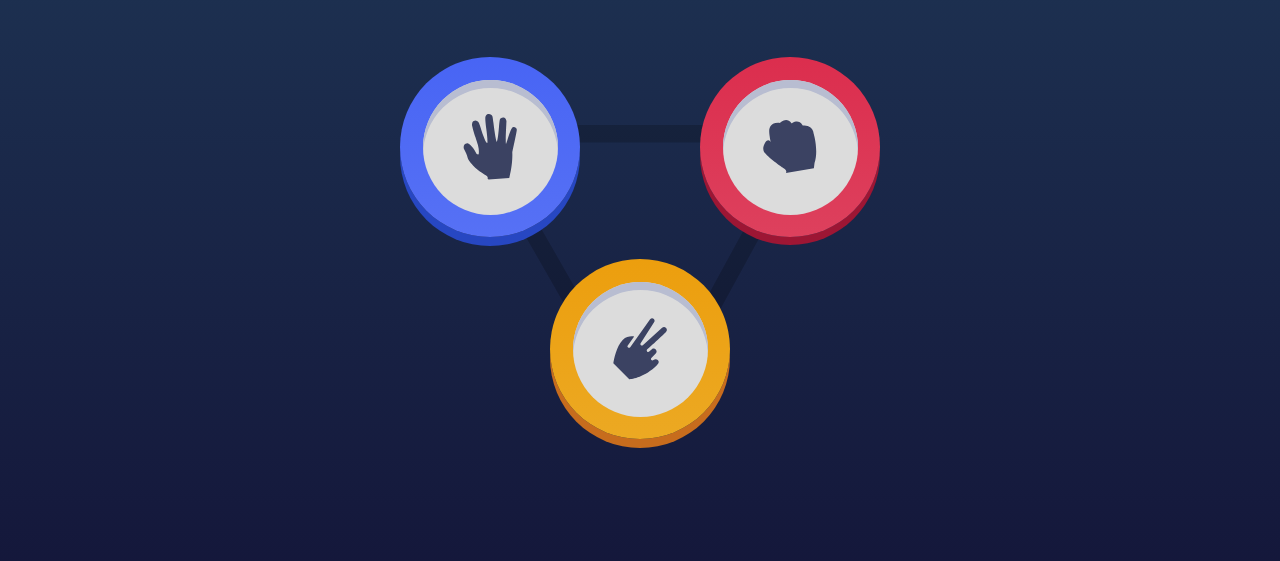
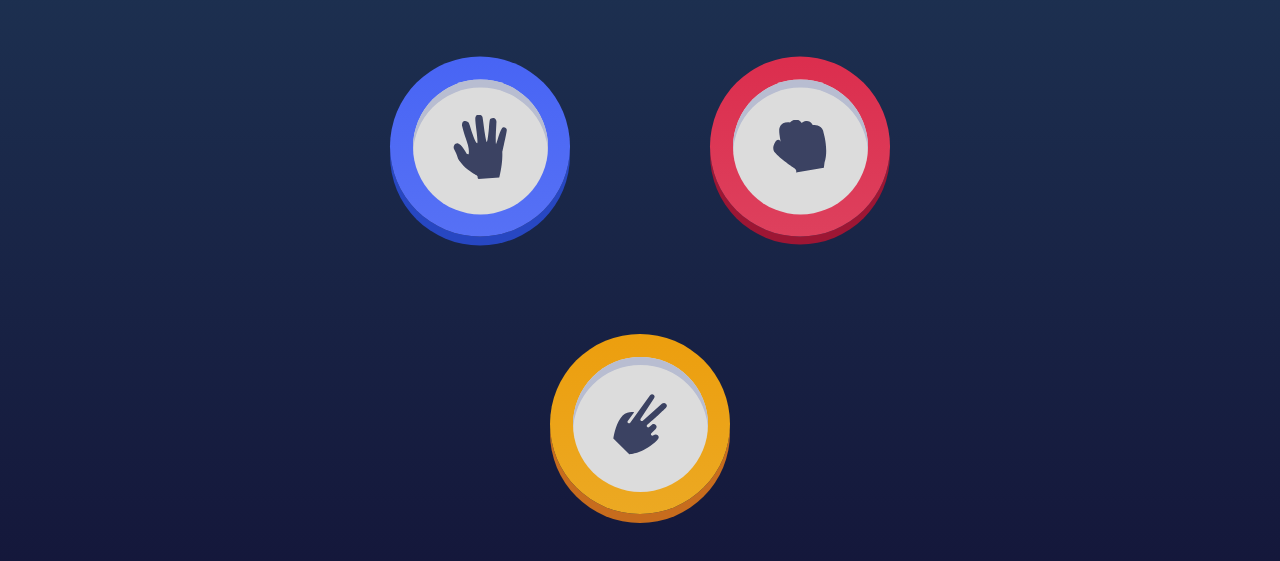
Before and after one commit to ydexmier/chifoumi, a website built with Parcel: page index.html in a window 1280 px wide. Shown: the part 187-748 px from the top of the page. Built offline with nearby package versions, Linux system fonts and the light colour scheme; a web font is replaced by a local one.

Commit message:
improve css

```diff
--- a/index.html
+++ b/index.html
@@ -48,33 +48,28 @@
                 <div class="number">12</div>
             </div>
         </div>
-        <div class="step-1">
-            <div class="bg-triangle"><img src="./assets/img/bg-triangle.svg" /></div>
-            <div class="first-line">
-                <div class="action paper">
-                    <div class="action-border">
-                        <div class="action-content">
+        <div id="stepContainer" class="step-1">
+            <div id="paper" class="bubble paper">
+                    <div class="bubble-border">
+                        <div class="bubble-content">
                             <img src="./assets/img/icon-paper.svg" />
                         </div>
                     </div>
                 </div>
-                <div class="action rock">
-                    <div class="action-border">
-                        <div class="action-content">
+                <div id="rock" class="bubble rock">
+                    <div class="bubble-border">
+                        <div class="bubble-content">
                             <img src="./assets/img/icon-rock.svg" />
                         </div>
                     </div>
                 </div>
-            </div>
-            <div class="second-line">
-                <div class="action scissors">
-                    <div class="action-border">
-                        <div class="action-content">
+                <div id="scissors" class="bubble scissors">
+                    <div class="bubble-border">
+                        <div class="bubble-content">
                             <img src="./assets/img/icon-scissors.svg" />
                         </div>
                     </div>
                 </div>
-            </div>
         </div>
     </div>
 
--- a/src/index.ts
+++ b/src/index.ts
@@ -1 +1,8 @@
 // here you put all the js you want.
+
+['paper','scissors', 'rock'].forEach(element => {
+    document.getElementById(element).addEventListener('click', () => {
+        document.getElementById(element).classList.add('selected');
+        document.getElementById('stepContainer').classList.add('end-step1');
+    });
+});
--- /dev/null
+++ b/src/scss/_bubble.scss
@@ -0,0 +1,51 @@
+.bubble {
+    position: absolute;
+    -webkit-tap-highlight-color: transparent;
+    width:$sm-bubble-size + px;
+    height: $sm-bubble-size + px;
+    transition: transform 0.3s;
+    cursor: pointer;
+    img {
+      margin: auto;
+      width: 40%;
+    }
+
+    .bubble-border {
+      width: 100%;
+      height:100%;
+      border-radius: 50%;
+    }
+    .bubble-content {
+      position: absolute;
+      display: flex;
+      justify-content: center;
+      margin-top: 12.5%;
+      margin-left: 12.5%;
+      width: 75%;
+      height: 75%;
+      border-radius: 50%;
+      background-color: #DCDCDC;
+      box-shadow: inset 0 8px #B8BDD1;
+
+    }
+    &.paper {
+      .bubble-border {
+        background:  $paper;
+        box-shadow: 0 9px #2747C2;
+      }
+    }
+
+    &.rock {
+      .bubble-border {
+        background:  $rock;
+        box-shadow: 0 8px #9D1634;
+      }
+    }
+
+    &.scissors {
+      .bubble-border {
+        box-shadow: 0 9px #C76C1D;
+        background:  $scissors;
+      }
+    }
+  }
--- /dev/null
+++ b/src/scss/_variables.scss
@@ -0,0 +1,33 @@
+$text-color: hsl(229, 25%, 31%);
+$score-color: hsl(229, 64%, 46%);
+$header-outlined: hsl(217, 16%, 45%);
+$cyan: linear-gradient(hsl(189, 59%, 53%), hsl(189, 58%, 57%));
+$scissors: linear-gradient(hsl(39, 89%, 49%), hsl(40, 84%, 53%));
+$paper: linear-gradient(hsl(230, 89%, 62%), hsl(230, 89%, 65%));
+$rock: linear-gradient(hsl(349, 71%, 52%), hsl(349, 70%, 56%));
+$lizard: linear-gradient(hsl(261, 73%, 60%), hsl(261, 72%, 63%));
+
+$sm-bubble-size: 126;
+$bg-bubble-size: 180;
+$sm-size: 315;
+$bg-size: 500;
+
+@function sqrt($r) {
+  $x0: 1;
+  $x1: $x0;
+
+  @for $i from 1 through 10 {
+    $x1: $x0 - ($x0 * $x0 - abs($r)) / (2 * $x0);
+    $x0: $x1;
+  }
+
+  @return $x1;
+}
+
+@function triangleLength($bubbleSize, $containerSize) {
+  @return $containerSize - $bubbleSize;
+}
+@function heightTriangle($hypo) {
+  $adj: $hypo / 2;
+ @return sqrt($hypo * $hypo - $adj*$adj);
+}
--- a/src/styles.scss
+++ b/src/styles.scss
@@ -1,18 +1,11 @@
 @import 'scss/reset';
 @import 'scss/base';
+@import 'scss/variables';
+@import 'scss/bubble';
 
 @import url('https://fonts.googleapis.com/css2?family=Barlow+Semi+Condensed:wght@600;700&display=swap');
 
 // breakpoint - Mobile: 375px - Desktop: 1366px
-
-$text-color: hsl(229, 25%, 31%);
-$score-color: hsl(229, 64%, 46%);
-$header-outlined: hsl(217, 16%, 45%);
-$cyan: linear-gradient(hsl(189, 59%, 53%), hsl(189, 58%, 57%));
-$scissors: linear-gradient(hsl(39, 89%, 49%), hsl(40, 84%, 53%));
-$paper: linear-gradient(hsl(230, 89%, 62%), hsl(230, 89%, 65%));
-$rock: linear-gradient(hsl(349, 71%, 52%), hsl(349, 70%, 56%));
-$lizard: linear-gradient(hsl(261, 73%, 60%), hsl(261, 72%, 63%));
 
 body {
   font-family: 'Barlow Semi Condensed', sans-serif;
@@ -60,82 +53,38 @@ body {
     }
   }
 
-  .step-1 {
+  #stepContainer {
+    $triangleLength: $sm-size - $sm-bubble-size;
+    $heightTriangle: heightTriangle($triangleLength);
+
+    &.step-1 {
       position: relative;
-    display: flex;
-    flex-direction: column;
       margin-top: 80px;
       background-position: 68px 68px;
 
-      .bg-triangle {
-        position: absolute;
-        width: calc(100% - 126px);
-        left: 68px;
-        top: 68px;
+      .bubble {
+        left: calc(50% - #{$sm-bubble-size/2}px);
+        top: calc($heightTriangle/3)+px;
       }
-
-    .first-line {
-      display: flex;
-      justify-content: space-between;
+      &:not(.end-step1) {
+        .paper {
+          transform: translate(-$triangleLength/2+px, -($heightTriangle/3)+px);
         }
-    .second-line {
-      display: flex;
-      justify-content: center;
+        .rock  {
+          transform: translate($triangleLength/2+px,-($heightTriangle/3)+px);
+        }
+        .scissors {
+          transform: translate(0,($heightTriangle/3)*2+px);
+        }
       }
     }
 
-  .action {
-    position: relative;
-    width: 126px;
-    height: 126px;
-    transition: transform 0.3s;
-    cursor: pointer;
-    img {
-      margin: auto;
-      width: 40%;
-    }
-
-    .action-border {
-      width: 100%;
-      height:100%;
-      border-radius: 50%;
-    }
-    .action-content {
-      position: absolute;
-      display: flex;
-      justify-content: center;
-      margin-top: 12.5%;
-      margin-left: 12.5%;
-      width: 75%;
-      height: 75%;
-      border-radius: 50%;
-      background-color: #DCDCDC;
-      box-shadow: inset 0 8px #B8BDD1;
-
-    }
-    &.paper {
-      .action-border {
-        background:  $paper;
-        box-shadow: 0 9px #2747C2;
+    &.end-step1 {
+      .paper, .scissors, .rock {
+        &.selected {
+          z-index: 10;
         }
       }
-
-    &.rock {
-      .action-border {
-        background:  $rock;
-        box-shadow: 0 8px #9D1634;
-      }
-    }
-
-    &.scissors {
-      .action-border {
-        box-shadow: 0 9px #C76C1D;
-        background:  $scissors;
-      }
-    }
-
-    &:hover {
-      transform: scale(1.1);
     }
   }
 }
@@ -164,20 +113,39 @@ body {
         }
       }
     }
-    .action {
-      width: 180px;
-      height: 180px;
+
+    #stepContainer {
+      $triangleLength: $bg-size - $bg-bubble-size;
+      $heightTriangle: heightTriangle($triangleLength);
+      &.step-1 {
+        margin: 60px auto 0 auto;
+        width: $bg-size;
+
+        .bubble {
+          left: calc(50% - #{$bg-bubble-size/2}px);
+          top: calc(heightTriangle($triangleLength)/3)+px;
+          width:$bg-bubble-size + px;
+          height: $bg-bubble-size + px;
+
+          &:hover {
+            transform: scale(1.1);
           }
-    .step-1 {
-      margin: 60px auto 0 auto;
-      width: 480px;
+        }
 
-      .first-line {
-        margin-bottom: 11px;
+        &:not(.end-step1) {
+          .paper {
+            transform: translate(-$triangleLength/2+px, -($heightTriangle/3)+px);
           }
-      .second-line {
-        margin-top: 11px;
+
+          .rock {
+            transform: translate($triangleLength/2+px,-($heightTriangle/3)+px);
+          }
+
+          .scissors {
+            transform: translate(0,($heightTriangle/3)*2+px);
           }
         }
       }
     }
+  }
+}
```
Lines whose indentation alone changed are shown as unchanged.
